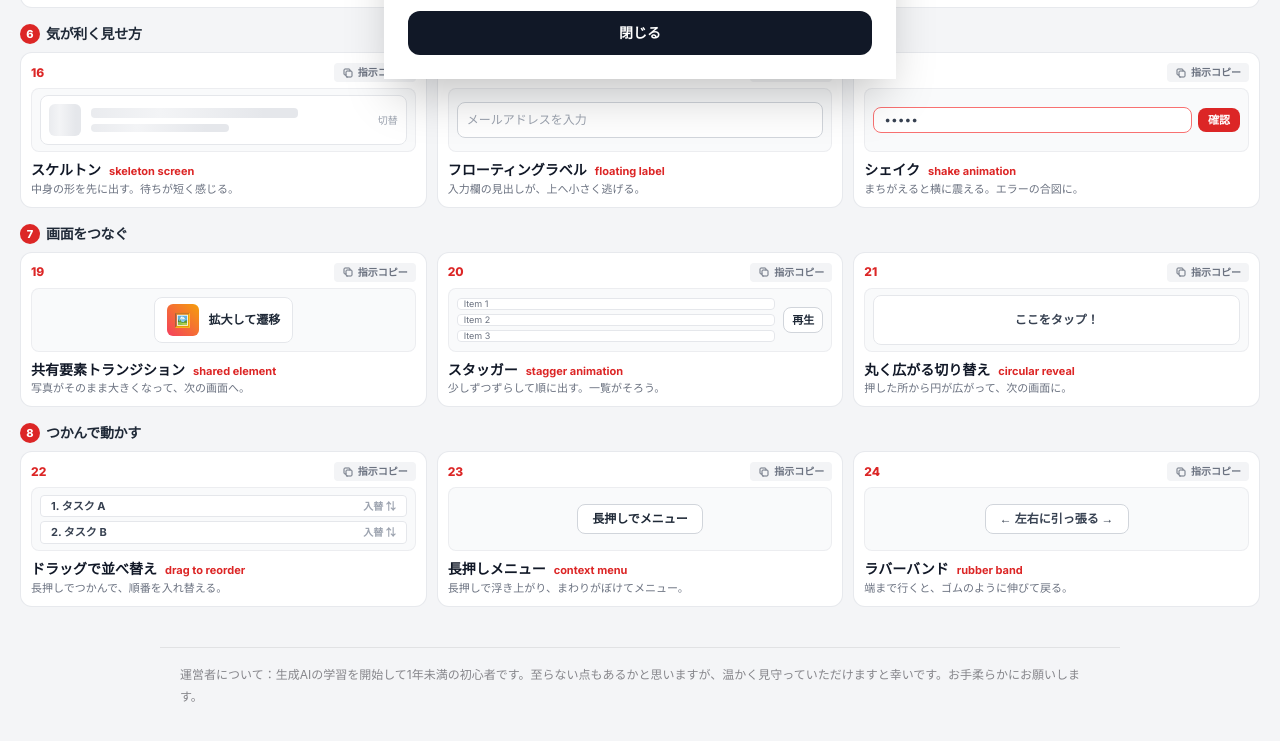
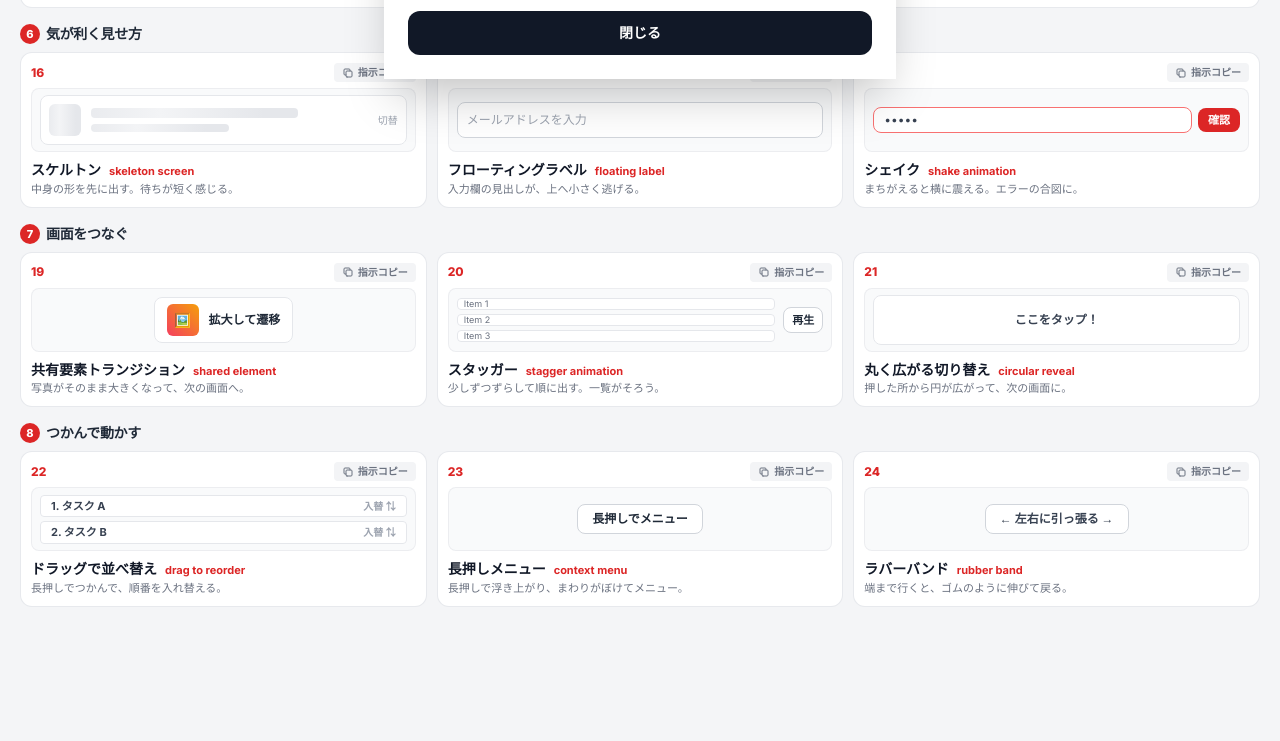
Before and after one commit to sayasaya246/study-storage, a plain HTML site: page motion-names-24.html in a window 1280 px wide. Shown: the part 1039-1780 px from the top of the page. After the commit the page ends 1710 px from the top, so only its background shows below. Drawn offline with nearby package versions, Linux system fonts and the light colour scheme.

Commit message:
運営者メッセージの表示を取りやめ

```diff
--- a/motion-names-24.html
+++ b/motion-names-24.html
@@ -1257,8 +1257,5 @@
     // アプリ起動
     window.addEventListener('DOMContentLoaded', init);
   </script>
-  <footer style="max-width: 960px; margin: 40px auto 24px; padding: 16px 20px 4px; border-top: 1px solid rgba(0,0,0,0.08); font-size: 12px; line-height: 1.8; color: #86868b; font-family: -apple-system, 'Hiragino Sans', 'Noto Sans JP', sans-serif;">
-    運営者について：生成AIの学習を開始して1年未満の初心者です。至らない点もあるかと思いますが、温かく見守っていただけますと幸いです。お手柔らかにお願いします。
-  </footer>
 </body>
 </html>
```
Also changed, not shown: index.html (+0 -1 lines).
